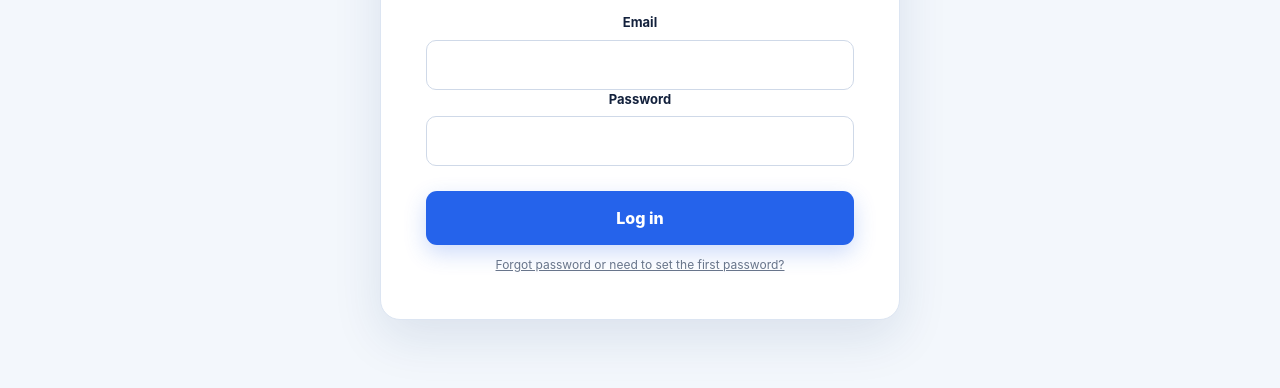
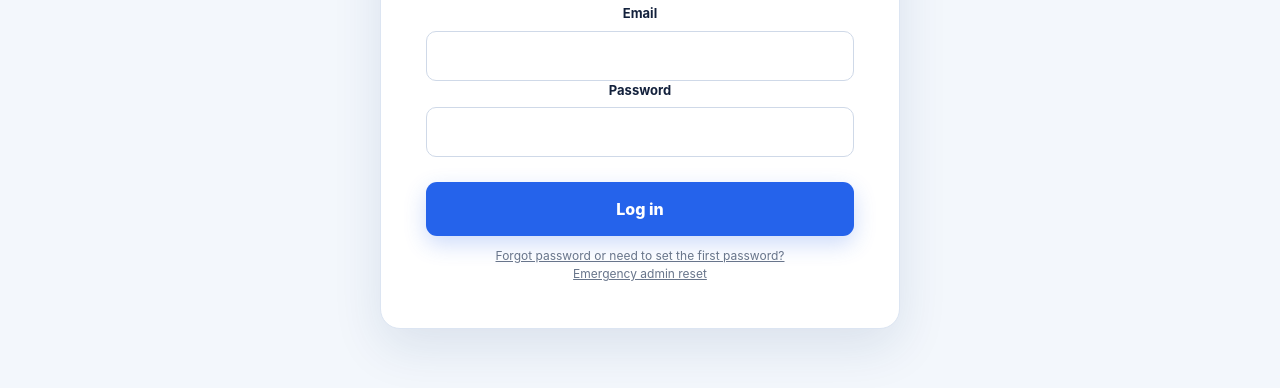
Before and after one commit to jaymoulton79-lang/sparkles-cleaning-system, a website: page public/admin-login.html in a window 1280 px wide. Shown: the part 276-664 px from the top of the page. Drawn offline with Linux system fonts and the light colour scheme.

Commit message:
Link admin emergency reset from login

```diff
--- a/public/admin-login.html
+++ b/public/admin-login.html
@@ -2,5 +2,5 @@
 <html lang="en">
 <head><meta charset="utf-8"><meta name="viewport" content="width=device-width,initial-scale=1"><title>Admin login | Sparkles</title><link rel="stylesheet" href="/styles.css"><link rel="stylesheet" href="/cleaner.css"><link rel="stylesheet" href="/payments.css"></head>
 <body><div class="topbar"></div><header><nav class="nav"><a class="brand" href="/"><span class="brand-mark">✦</span><span>Sparkles Cleaning<small>Admin login</small></span></a><a class="admin-link" href="/">Customer booking →</a></nav></header>
-<main class="payment-page"><section class="payment-card auth-card"><h1>Admin login</h1><p>Secure access for Sparkles staff.</p><div id="authAlert" class="alert"></div><form id="loginForm"><div class="field"><label>Email</label><input name="email" type="email" autocomplete="email" required></div><div class="field"><label>Password</label><input name="password" type="password" autocomplete="current-password" required></div><button class="submit" type="submit">Log in</button></form><p class="fine"><a href="/reset-password?role=admin">Forgot password or need to set the first password?</a></p></section></main>
+<main class="payment-page"><section class="payment-card auth-card"><h1>Admin login</h1><p>Secure access for Sparkles staff.</p><div id="authAlert" class="alert"></div><form id="loginForm"><div class="field"><label>Email</label><input name="email" type="email" autocomplete="email" required></div><div class="field"><label>Password</label><input name="password" type="password" autocomplete="current-password" required></div><button class="submit" type="submit">Log in</button></form><p class="fine"><a href="/reset-password?role=admin">Forgot password or need to set the first password?</a><br><a href="/admin/emergency-reset">Emergency admin reset</a></p></section></main>
 <script src="/admin-login.js"></script></body></html>
```
